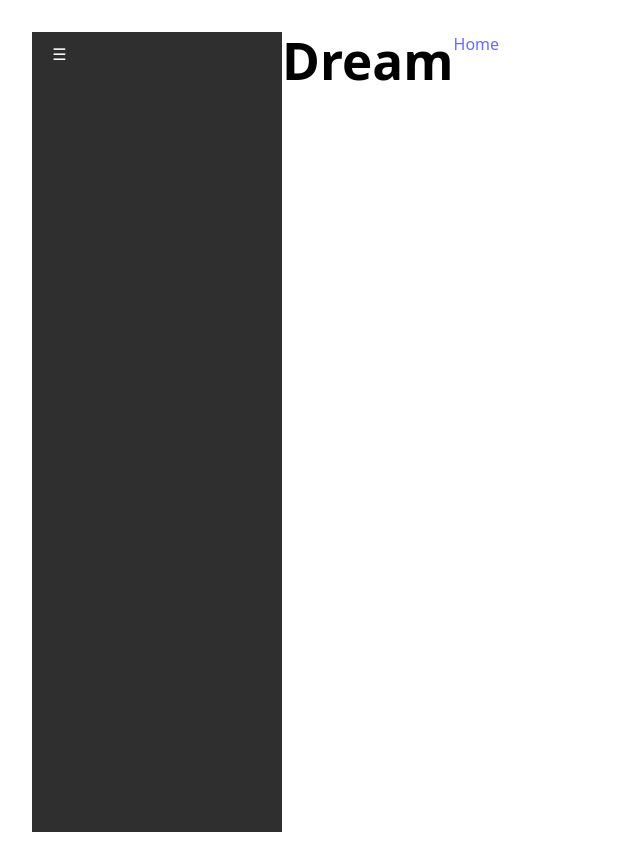
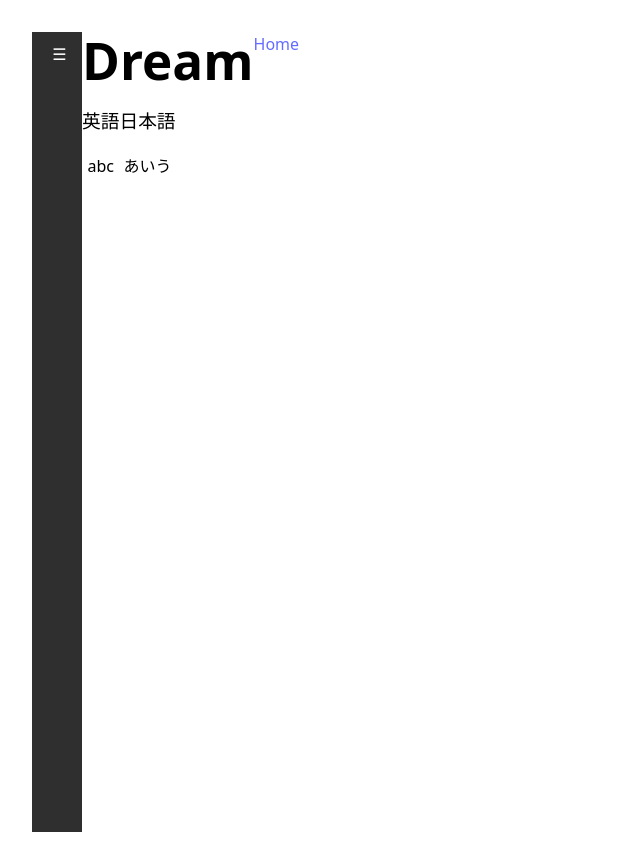
Before and after one commit to kaito-for-git/dream, a React app: page / in a window 1280 px wide. Shown: the top 864 px of the page, without its empty margins (0-640 px from the left). Built offline with nearby package versions, Linux system fonts and the light colour scheme; the HTML template or start-up script is replaced by a standard one.

Commit message:
ノート機能をメイン画面に描画する

```diff
--- a/src/components/Data/dummydate1.ts
+++ b/src/components/Data/dummydate1.ts
@@ -1,4 +1,4 @@
-import { Note } from "../Features/Note";
+import type { Note } from "../Features/Note";
 
 export const dummydate :Note[] =[
     {
--- a/src/components/main_contents/MainContents.css
+++ b/src/components/main_contents/MainContents.css
@@ -4,11 +4,3 @@
     width: 100vw;
     flex-direction: column;
 }
-
-.maincontents-header{
-    display: flex;
-}
-
-.maincontents-feature{
-    display: flex;
-}
--- a/src/components/main_contents/MainContents.tsx
+++ b/src/components/main_contents/MainContents.tsx
@@ -1,15 +1,13 @@
 import  Header from './header'
-import  MainFeture from './MainFeature'
+import  MainFeature from './MainFeature'
 //メイン画面であるheaderと各機能を描画するためのもの
 
 function MainContents(){
     return(
         <div className="maincontents-main">
-            <div  className="maincontents-header">
+            <div>
                 <Header/>
-            </div>
-            <div className="maincontents-feature">
-                <MainFeture/>
+                <MainFeature/>
             </div>
         </div>
     )
--- a/src/components/main_contents/MainFeature.css
+++ b/src/components/main_contents/MainFeature.css
@@ -1,4 +1,4 @@
 .MainFeature-main{
     display: flex;
-    background-color: aqua;
+    color: black;
 }
--- a/src/components/main_contents/MainFeature.tsx
+++ b/src/components/main_contents/MainFeature.tsx
@@ -1,11 +1,19 @@
 import './MainFeature.css'
+import {dummydate} from '../Data/dummydate1'
+import type { Note } from '../Features/Note'
 
 //メインの機能を描画する
-function MainFeture(){
+function MainFeature(){
     return(
         <div className="MainFeature-main">
-
+            {/*ダミーデータ表示 */}
+            {dummydate.map((note:Note) =>(
+                <div key={note.id}>
+                    <h3>{note.title}</h3>
+                    <p>{note.content}</p>
+                </div>
+            ))}
         </div>
     )
 }
-export default MainFeture
+export default MainFeature
--- a/src/components/side_bar/SideBar.tsx
+++ b/src/components/side_bar/SideBar.tsx
@@ -1,10 +1,9 @@
 import './SideBar.css'
 import { useState } from 'react'
 
-
-
+//サイドバーの描画をする
 function SideBar(){
-    const [isOpen,setIsOpen] = useState(true);
+    const [isOpen,setIsOpen] = useState(false);
 
     return(
         <div className={`SideBar-Style ${isOpen ? 'open' : 'closed'}`}>
```
